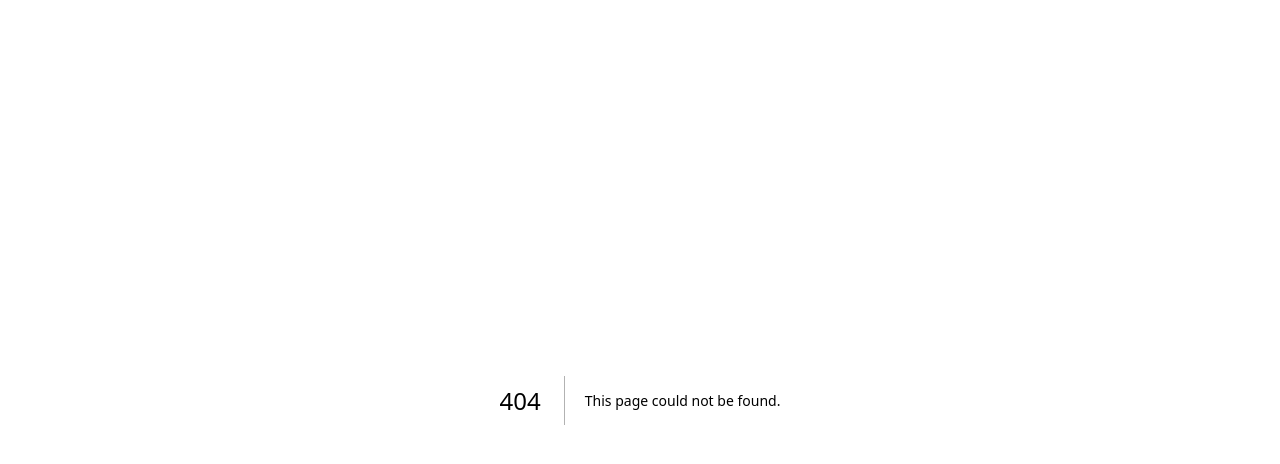
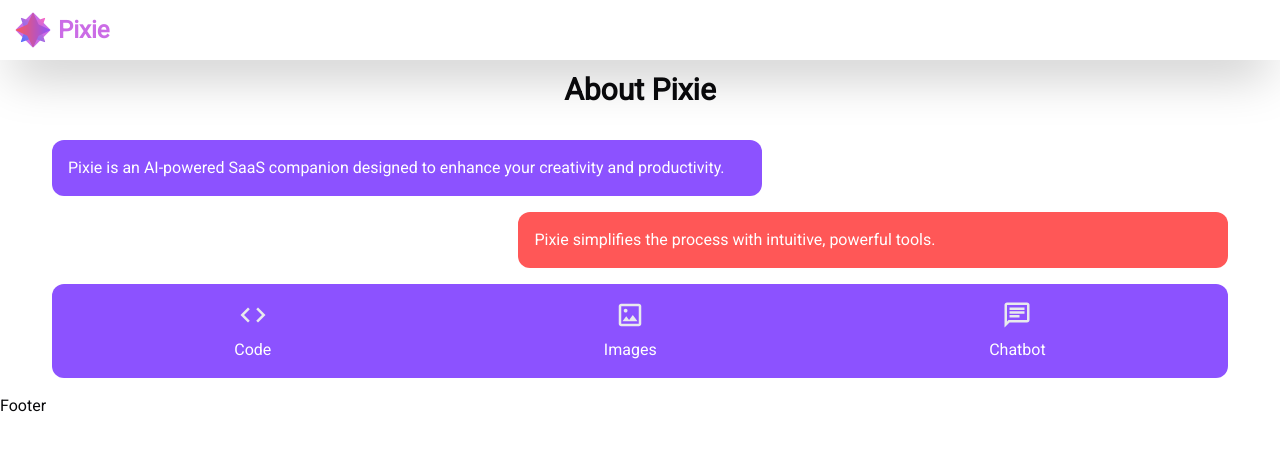
Before and after one commit to IbrahimItani01/pixie, a Next.js app: page /about-us in a window 1280 px wide. Before the commit this address had no page. Shown: the top 464 px of the page. Built offline with nearby package versions, Linux system fonts and the light colour scheme.

Commit message:
add about us route and add footer

```diff
--- a/app/(landing)/(home)/page.tsx
+++ b/app/(landing)/(home)/page.tsx
@@ -1,15 +1,13 @@
 "use client";
-import TextBox from "@/components/TextBox";
 import { Button } from "@/components/ui/button";
 import React from "react";
 import { TypeAnimation } from "react-type-animation";
 
 export default function Home() {
   return (
-    <div className="bg-primaryColor h-screen w-full">
       <section
         key="hero"
-        className="bg-gradient h-[500px] flex flex-col items-center justify-center w-full"
+        className="bg-gradient h-[85%] flex flex-col items-center justify-center w-full"
       >
         <div className=" mx-auto items-center flex flex-col bg-white w-[95%] gap-y-10 py-10 rounded-sm max-w-screen-lg">
           <div className="text-3xl text-center flex flex-col">
@@ -39,20 +37,5 @@
           </div>
         </div>
       </section>
-      <section key="body">
-        <div className="flex flex-col space-y-4 mt-3 w-full items-center justify-center">
-          <h1 className="text-3xl font-semibold">About Pixie</h1>
-          <div className="w-[95%]">
-            <TextBox content="Pixie is an AI-powered SaaS companion designed to enhance your
-              creativity and productivity." order={1}/>
-
-            <TextBox content=" Pixie simplifies the process
-              with intuitive, powerful tools." order={2}/>
-
-            <TextBox order={3}/>
-          </div>
-        </div>
-      </section>
-    </div>
   );
 }
--- /dev/null
+++ b/app/(landing)/about-us/page.tsx
@@ -0,0 +1,23 @@
+import TextBox from '@/components/TextBox'
+import React from 'react'
+
+const AboutUs = () => {
+  return (
+    <section key="body">
+        <div className="flex flex-col space-y-4 mt-3 w-full items-center justify-center">
+          <h1 className="text-3xl font-semibold">About Pixie</h1>
+          <div className="w-[95%]">
+            <TextBox content="Pixie is an AI-powered SaaS companion designed to enhance your
+              creativity and productivity." order={1}/>
+
+            <TextBox content=" Pixie simplifies the process
+              with intuitive, powerful tools." order={2}/>
+
+            <TextBox order={3}/>
+          </div>
+        </div>
+      </section>
+  )
+}
+
+export default AboutUs
--- a/app/(landing)/layout.tsx
+++ b/app/(landing)/layout.tsx
@@ -1,3 +1,4 @@
+import Footer from "@/components/Footer";
 import NavBar from "@/components/NavBar";
 
 export default function LandingLayout({
@@ -6,9 +7,10 @@
     children: React.ReactNode;
   }>) {
     return (
-        <>
+        <div className="bg-primaryColor h-screen w-full">
             <NavBar/>
             {children}
-        </>
+            <Footer/>
+        </div>
     );
   }
--- /dev/null
+++ b/components/Footer.tsx
@@ -0,0 +1,9 @@
+import React from 'react'
+
+const Footer = () => {
+  return (
+    <div className='h-[7.5%]'>Footer</div>
+  )
+}
+
+export default Footer
--- a/components/NavBar.tsx
+++ b/components/NavBar.tsx
@@ -5,7 +5,7 @@
 
 const NavBar = () => {
   return (
-    <nav className='shadow-2xl h-[70px] flex justify-between items-center'>
+    <nav className='shadow-2xl h-[7.5%] flex justify-between items-center'>
         <div key="logo" className='flex items-center ml-2'>
           <Link
             href="/"
```
